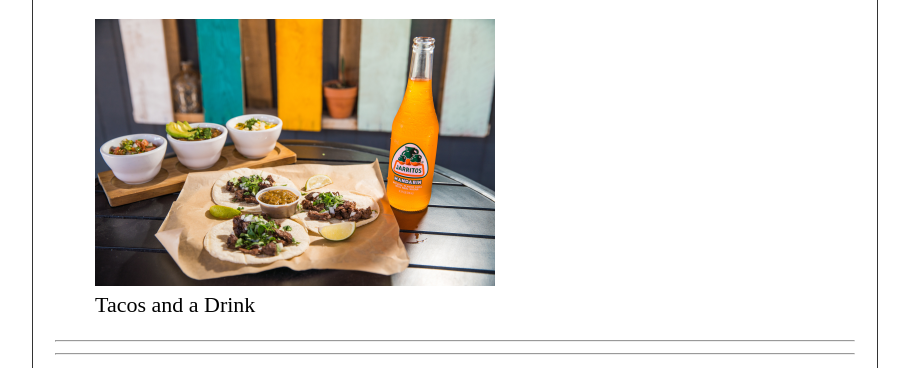
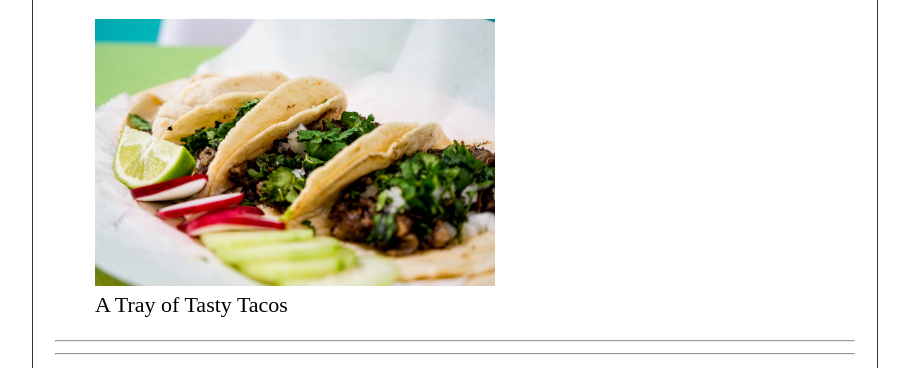
Before and after one commit to NEMOtace/LittleTacoShop-Blog, a plain HTML site: page hours.html in a window 1280 px wide. Shown: the part 239-607 px from the top of the page, without its empty margins (185-1094 px from the left). Drawn offline with Linux system fonts and the light colour scheme.

Commit message:
Figure-Hours cambio

```diff
--- a/hours.html
+++ b/hours.html
@@ -17,16 +17,16 @@
             <h1>The Little Taco Shop Hours</h1>
             <nav>
                 <ul>
-                    <li><a href="index.html">Home</a></li>
+                    <li><a href="/">Home</a></li>
                     <li><a href="/#about">About <abbr title="The Little Taco Shop">LTS</abbr></a></li>
                     <li><a href="/#menu">Our Menu</a></li>
                     <li><a href="contact.html">Contact Us</a></li>
                 </ul>
             </nav>
             <figure>
-                <img src="assets/img/tacos_and_drink_400x267.png" alt="Tacos and beer" title="We love tacos!"
+                <img src="assets/img/tacos_tray_400x267.png" alt="A Tray of Tasty Tacos" title="We love tacos!"
                     width="400" height="267">
-                <figcaption>Tacos and a Drink</figcaption>
+                <figcaption>A Tray of Tasty Tacos</figcaption>
             </figure>
         </header>
         <hr>
```
